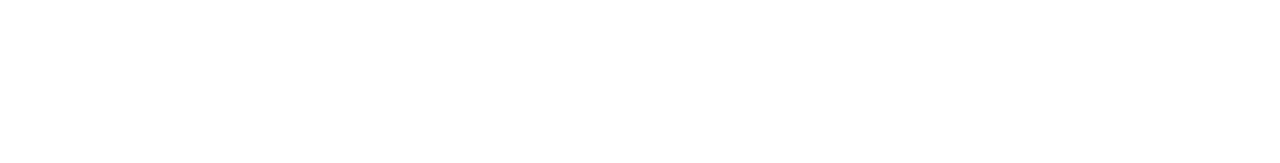
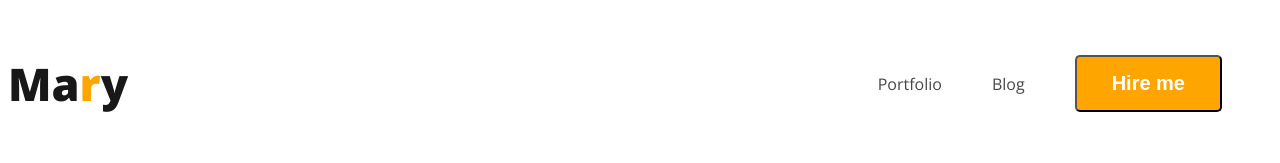
Before and after one commit to hasanali190120/webdevoloper-pro, a plain HTML site: page index.html in a window 1280 px wide. Drawn offline with nearby package versions, Linux system fonts and the light colour scheme.

Commit message:
added nav

```diff
--- a/index.html
+++ b/index.html
@@ -4,9 +4,21 @@
     <meta charset="UTF-8">
     <meta name="viewport" content="width=device-width, initial-scale=1.0">
     <title>webdevoloper pro</title>
+    <link rel="preconnect" href="https://fonts.googleapis.com">
+<link rel="preconnect" href="https://fonts.gstatic.com" crossorigin>
+<link href="https://fonts.googleapis.com/css2?family=Open+Sans:ital,wght@0,300;0,400;0,500;0,700;0,800;1,400;1,800&display=swap" rel="stylesheet">
+    <link rel="stylesheet" href="styles/portfolio.css">
 </head>
 <body>
     <header>
+        <nav>
+            <h3 class="nav-tittle">Ma<span class="text-primary">r</span>y</h3>
+            <ul>
+            <li><a href="">Portfolio</a></li>
+            <li><a href="">Blog</a></li>
+            <li><button class="btn-primary">Hire me</button></li>
+            </ul>
+        </nav>
 
     </header>
     <main>
--- /dev/null
+++ b/styles/portfolio.css
@@ -0,0 +1,39 @@
+body{
+    font-family: 'lato', sans-serif;
+    font-family: 'Open Sans', sans-serif;}
+nav {
+    display: flex;
+}
+.text-primary{
+    color: orange;
+}
+nav{
+    display: flex;
+    justify-content: space-between;
+    align-items: center;
+}
+.nav-tittle{
+ color: #181818;
+font-size: 45px;
+font-weight: 800;
+}
+nav > ul{
+    display: flex;
+    align-items: center;
+}
+nav li{
+    list-style: none;
+    margin-right: 50px;
+}
+nav a{
+    text-decoration: none;
+    color: #474747;
+}
+.btn-primary{
+    border-radius: 5px;
+    background-color: orange;
+    color: #fff;
+    font-size: 20px;
+    font-weight: 700;
+    padding: 15px 35px;
+}
```
